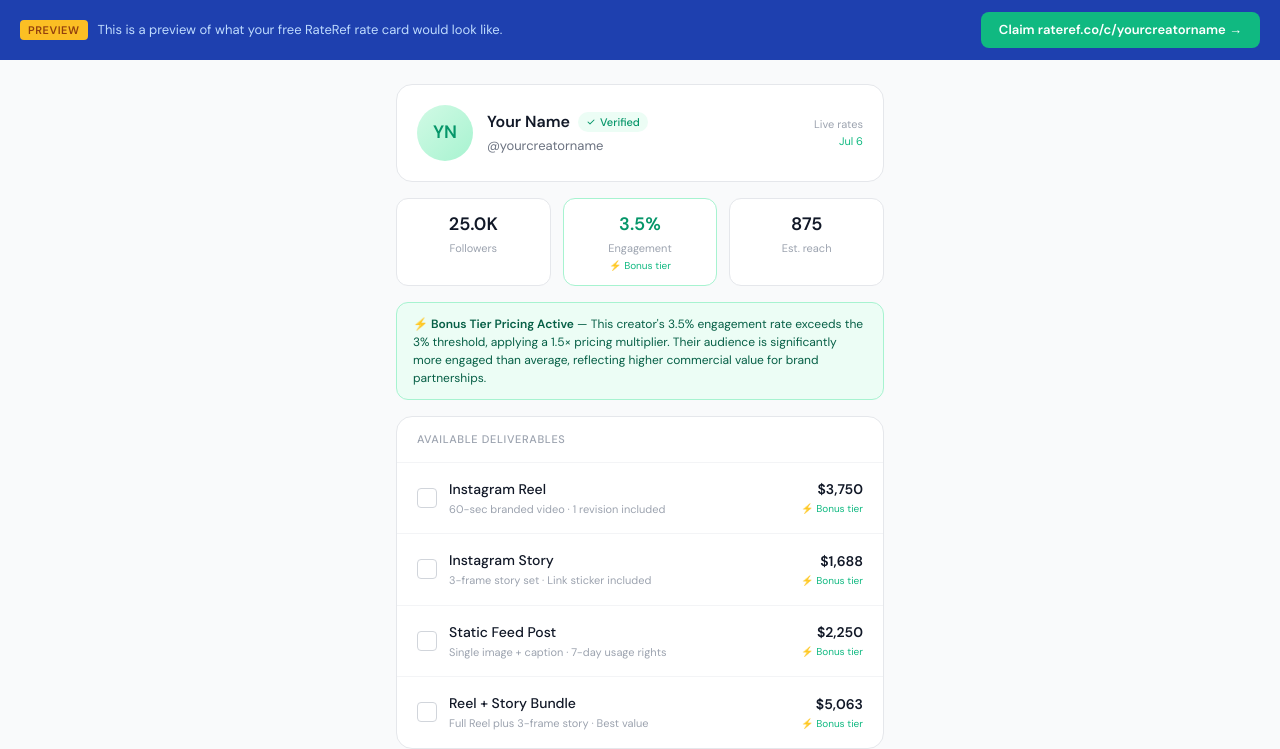
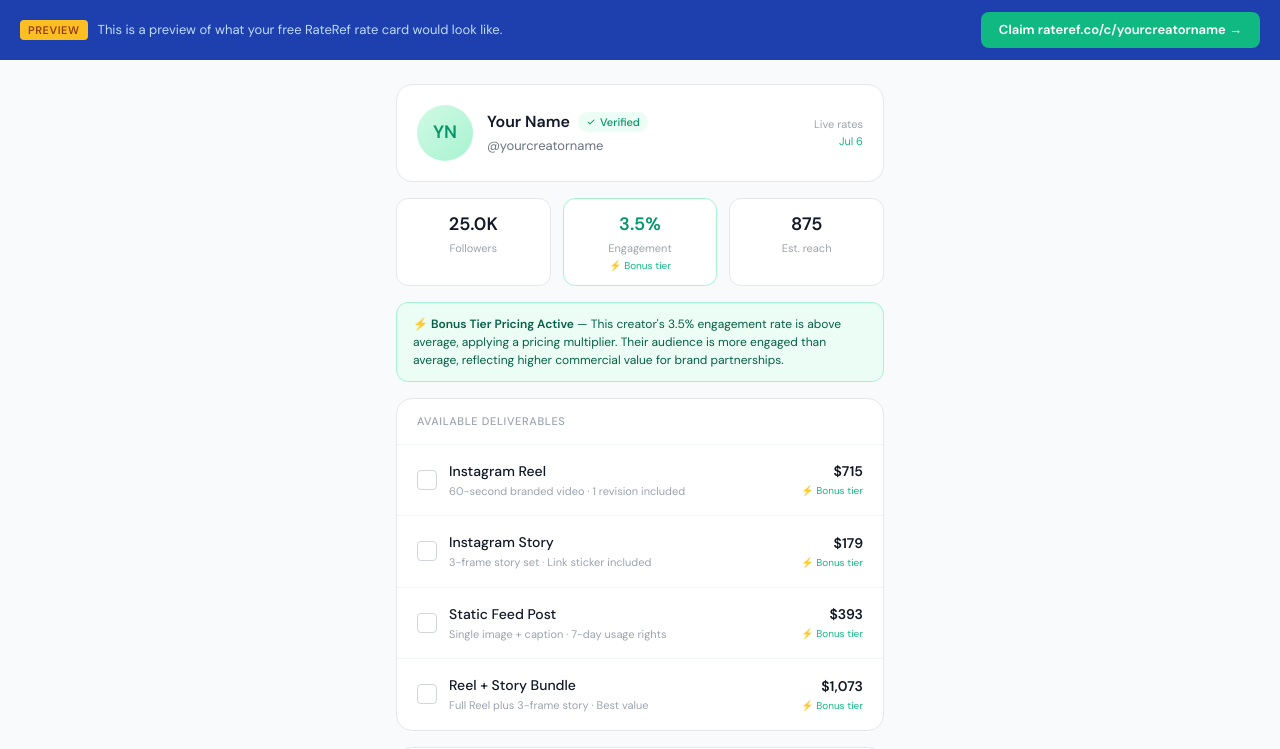
Before and after one commit to boilereup2230/rateref-main, a Next.js app: page /preview in a window 1280 px wide. Shown: the top 749 px of the page. Built offline with nearby package versions, Linux system fonts and the light colour scheme.

Commit message:
Update page.tsx

```diff
--- a/app/preview/page.tsx
+++ b/app/preview/page.tsx
@@ -2,16 +2,7 @@
 
 import { useSearchParams } from 'next/navigation'
 import { Suspense } from 'react'
-
-function calculateRate(followers: number, engagement: number, multiplier: number): number {
-  const base = (followers / 10000) * 1000 * multiplier
-  const engagementBonus = engagement >= 3 ? 1.5 : 1.0
-  return Math.max(Math.round(base * engagementBonus), 25)
-}
-
-function formatPrice(n: number): string {
-  return '$' + n.toLocaleString()
-}
+import { calculatePrice, formatCents, DEFAULT_RATE_CONFIGS } from '@/lib/pricing'
 
 function formatFollowers(n: number): string {
   if (n >= 1_000_000) return `${(n / 1_000_000).toFixed(1)}M`
@@ -19,13 +10,13 @@
   return String(n)
 }
 
-const POST_TYPES = [
-  { key: 'reel',   label: 'Instagram Reel',      desc: '60-sec branded video · 1 revision included',       multiplier: 1.00 },
-  { key: 'story',  label: 'Instagram Story',      desc: '3-frame story set · Link sticker included',        multiplier: 0.45 },
-  { key: 'tiktok', label: 'TikTok Video',         desc: '30–60 second TikTok · Trend-aligned format',       multiplier: 0.90 },
-  { key: 'static', label: 'Static Feed Post',     desc: 'Single image + caption · 7-day usage rights',     multiplier: 0.60 },
-  { key: 'bundle', label: 'Reel + Story Bundle',  desc: 'Full Reel plus 3-frame story · Best value',        multiplier: 1.35 },
-]
+const POST_TYPE_DESCRIPTIONS: Record<string, string> = {
+  reel:   'Instagram Reel',
+  story:  'Instagram Story',
+  tiktok: 'TikTok Video',
+  static: 'Static Feed Post',
+  bundle: 'Reel + Story Bundle',
+}
 
 function PreviewContent() {
   const params = useSearchParams()
@@ -36,14 +27,14 @@
   const engagement = parseFloat(params.get('engagement') || '3.5')
   const platform   = params.get('platform')   || 'instagram'
 
-  const bonusApplied = engagement >= 3
+  const bonusApplied = engagement > 2.5
   const initials = name.split(' ').map((w: string) => w[0]).join('').toUpperCase().slice(0, 2)
   const slug     = handle.replace('@', '').toLowerCase().replace(/[^a-z0-9-]/g, '')
   const claimUrl = `/setup?slug=${slug}`
 
-  const visibleTypes = POST_TYPES.filter(pt => {
-    if (platform === 'instagram') return ['reel', 'story', 'static', 'bundle'].includes(pt.key)
-    if (platform === 'tiktok')    return ['tiktok', 'static'].includes(pt.key)
+  const visibleTypes = DEFAULT_RATE_CONFIGS.filter(pt => {
+    if (platform === 'instagram') return ['reel', 'story', 'static', 'bundle'].includes(pt.post_type)
+    if (platform === 'tiktok')    return ['tiktok', 'static'].includes(pt.post_type)
     return true
   })
 
@@ -111,7 +102,7 @@
         {/* Bonus tier explainer */}
         {bonusApplied && (
           <div style={{ background: '#ecfdf5', border: '1px solid #a7f3d0', borderRadius: 12, padding: '12px 16px', marginBottom: 16, fontSize: 12, color: '#065f46', lineHeight: 1.5 }}>
-            <strong>⚡ Bonus Tier Pricing Active</strong> — This creator&apos;s {engagement.toFixed(1)}% engagement rate exceeds the 3% threshold, applying a 1.5× pricing multiplier. Their audience is significantly more engaged than average, reflecting higher commercial value for brand partnerships.
+            <strong>⚡ Bonus Tier Pricing Active</strong> — This creator&apos;s {engagement.toFixed(1)}% engagement rate is above average, applying a pricing multiplier. Their audience is more engaged than average, reflecting higher commercial value for brand partnerships.
           </div>
         )}
 
@@ -121,19 +112,19 @@
             <p style={{ fontSize: 11, fontWeight: 500, color: '#9ca3af', textTransform: 'uppercase' as const, letterSpacing: '.06em' }}>Available deliverables</p>
           </div>
           {visibleTypes.map((pt, i) => {
-            const price = calculateRate(followers, engagement, pt.multiplier)
+            const result = calculatePrice(followers, engagement, pt.multiplier, null, pt.post_type, null, null)
             return (
-              <div key={pt.key} style={{ padding: '16px 20px', display: 'flex', alignItems: 'center', justifyContent: 'space-between', borderBottom: i < visibleTypes.length - 1 ? '1px solid #f3f4f6' : 'none' }}>
+              <div key={pt.post_type} style={{ padding: '16px 20px', display: 'flex', alignItems: 'center', justifyContent: 'space-between', borderBottom: i < visibleTypes.length - 1 ? '1px solid #f3f4f6' : 'none' }}>
                 <div style={{ display: 'flex', alignItems: 'center', gap: 12 }}>
                   <div style={{ width: 20, height: 20, borderRadius: 4, border: '1.5px solid #d1d5db', flexShrink: 0 }} />
                   <div>
                     <p style={{ fontSize: 14, fontWeight: 500, color: '#111827' }}>{pt.label}</p>
-                    <p style={{ fontSize: 11, color: '#9ca3af', marginTop: 1 }}>{pt.desc}</p>
+                    <p style={{ fontSize: 11, color: '#9ca3af', marginTop: 1 }}>{pt.description}</p>
                   </div>
                 </div>
                 <div style={{ textAlign: 'right' as const }}>
-                  <p style={{ fontSize: 14, fontWeight: 600, color: '#111827' }}>{formatPrice(price)}</p>
-                  {bonusApplied && <p style={{ fontSize: 10, color: '#10b981', marginTop: 1 }}>⚡ Bonus tier</p>}
+                  <p style={{ fontSize: 14, fontWeight: 600, color: '#111827' }}>{result.priceFormatted}</p>
+                  {result.bonusApplied && <p style={{ fontSize: 10, color: '#10b981', marginTop: 1 }}>⚡ Bonus tier</p>}
                 </div>
               </div>
             )
```
